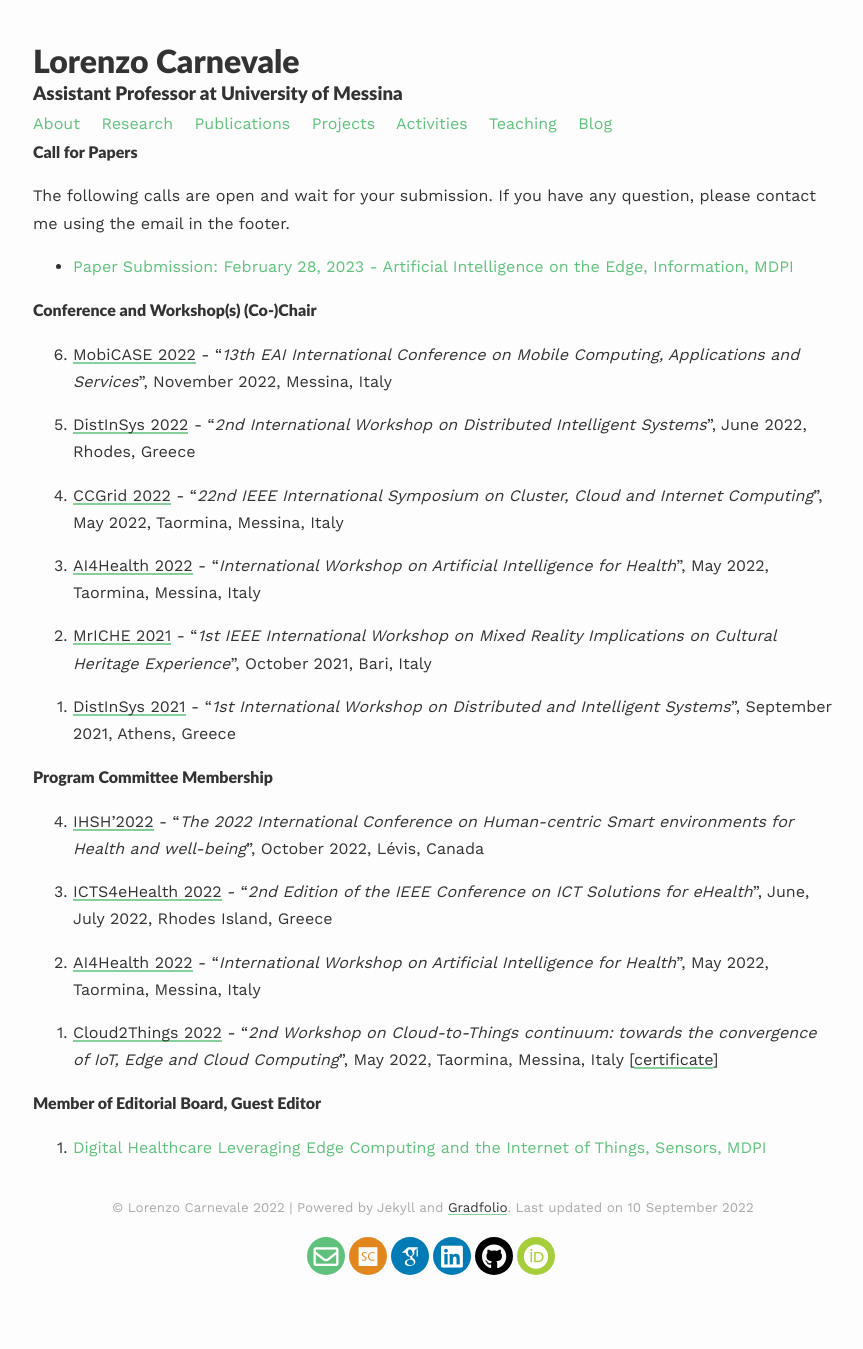
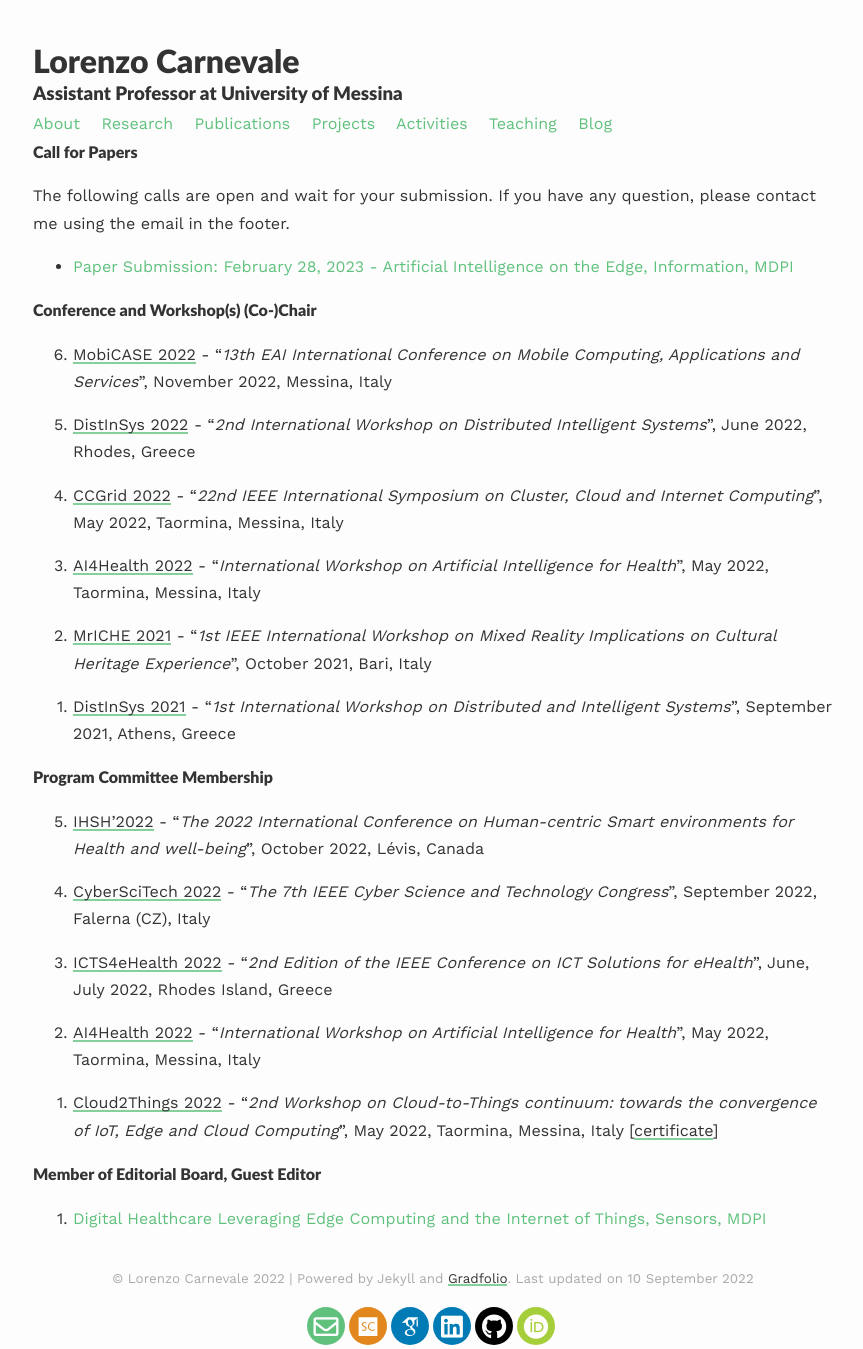
Before and after one commit to lcarnevale/lcarnevale.github.io, a Jekyll site: the page built from _pages/activities.md, in a window 1280 px wide. Shown: the whole page, without its empty margins (207-1070 px from the left). Built offline with Jekyll 4.4.1, drawn with Linux system fonts in a browser that asks for light colours; nearby versions of some CDN libraries; some web fonts are replaced; before the commit the page ends 1279 px from its top, so only the background shows below that.

Commit message:
add cyberscitech as TPC

```diff
--- a/_pages/activities.md
+++ b/_pages/activities.md
@@ -27,6 +27,8 @@ The following calls are open and wait for your submission. If you have any quest
 #### Program Committee Membership
 0. [IHSH’2022](https://ihsh2022.uqar.ca/) - "<i>The 2022 International Conference on Human-centric Smart environments for Health and well-being</i>", October 2022, Lévis, Canada
 
+0. [CyberSciTech 2022](http://cyber-science.org/2022/cyberscitech/) - "<i>The 7th IEEE Cyber Science and Technology Congress</i>", September 2022, Falerna (CZ), Italy
+
 0. [ICTS4eHealth 2022](https://icts4ehealth.icar.cnr.it/) - "<i>2nd Edition of the IEEE Conference on ICT Solutions for eHealth</i>", June, July 2022, Rhodes Island, Greece
 
 0. [AI4Health 2022](https://www.ai4health.icar.cnr.it/) - "<i>International Workshop on Artificial Intelligence for Health</i>", May 2022, Taormina, Messina, Italy
```
